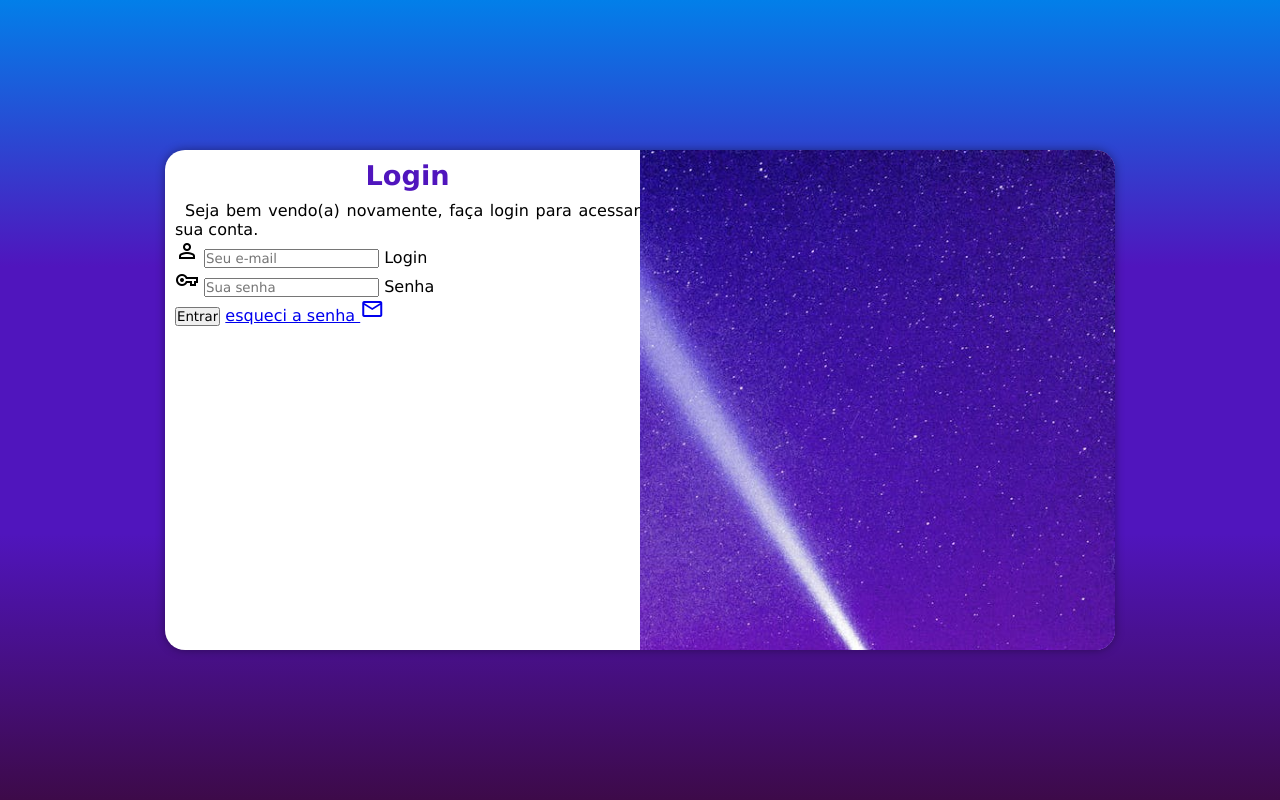
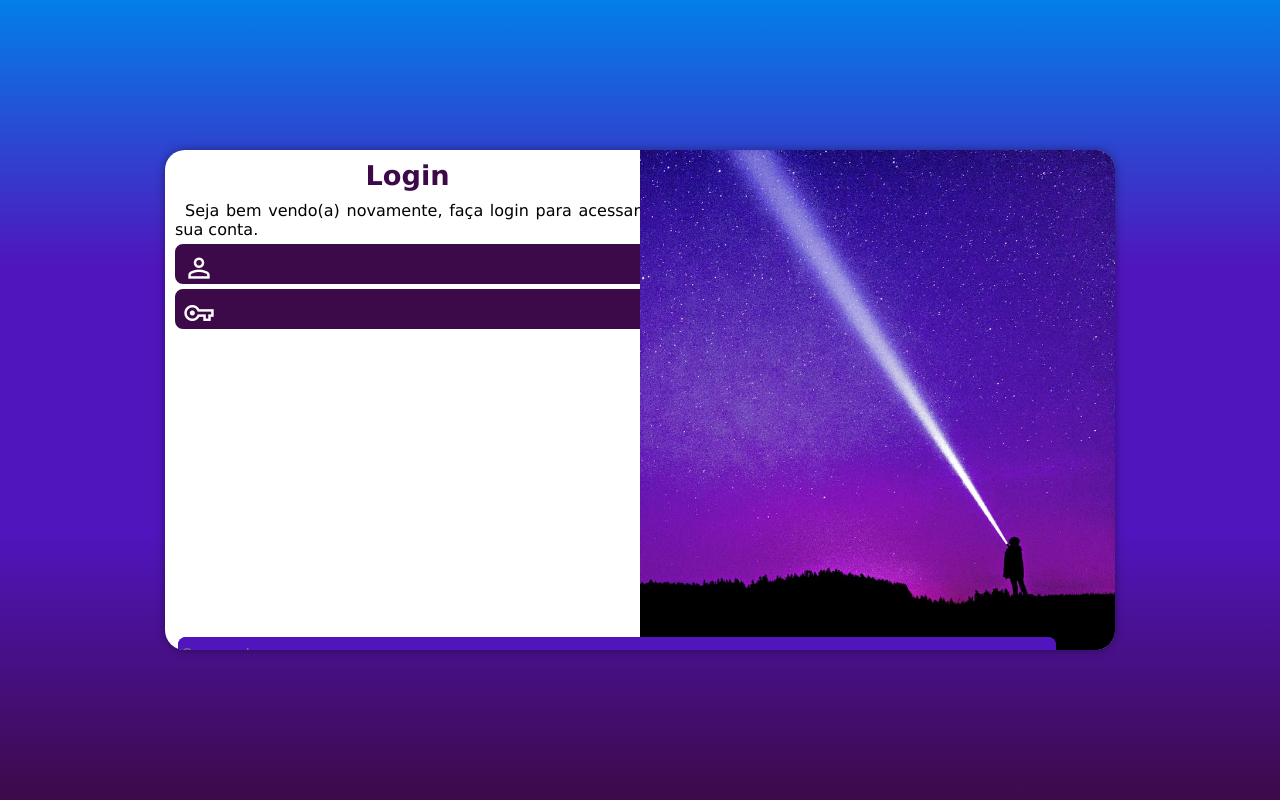
Before and after one commit to DHstation/projeto-login, a plain HTML site: page index.html in a window 1280 px wide. Drawn offline with nearby package versions, Linux system fonts and the light colour scheme.

Commit message:
aplicação de estilos nos formulários

```diff
--- a/estilos/media-query.css
+++ b/estilos/media-query.css
@@ -6,19 +6,19 @@
   }
 
   section#login {
-    width: 90vw;
+    width: 80vw;
   }
 
   section#login > div#imagem {
     float: left;
-    width: 30vw;
-    height: 100vh;
+    width: 30%;
+    height: 100%;
     background-position: left center;
   }
 
   section#login > div#formlario {
     float: right;
-    width: 70vw;
+    width: 70%;
   }
 
   section#login > div#formulario > p {
@@ -38,7 +38,7 @@
   section#login > div#imagem {
     float: right;
     width: 50%;
-    height: 100vh;
+    height: 100%;
     background-position: right center;
   }
 
--- a/estilos/style.css
+++ b/estilos/style.css
@@ -20,7 +20,7 @@
 }
 
 body, html {
-  background-color: var(--azul);
+  background-color: #110528;
   height: 100vh;
   width: 100vw;
 }
@@ -61,9 +61,48 @@ section#login > div#formulario {
 }
 
 section#login > div#formulario > h1 {
-  color: var(--azul);
+  color: var(--roxo);
   text-align: center;
   margin-bottom: 10px;
+}
+
+form > div.campo {
+  background-color: var(--roxo);
+  border: 3px solid var(--roxo);
+  display: block;
+  color: white;
+  width: 100%;
+  height: 40px;
+  border-radius: 8px;
+  margin: 5px 0px;
+}
+
+div.campo label {
+  display: none;
+}
+
+div.campo i {
+  font-size: 2em;
+  width: 40px;
+  padding: 5px;
+}
+
+div.campo input {
+  background-color: var(--azul);
+  color: white;
+  font-size: 1em;
+  width: calc(100% - 46px);
+  height: 100%;
+  transform: translateY(-13px);
+  border: 0px;
+  border-radius: 8px;
+  padding: 4px;
+}
+
+div.campo > input:focus-within {
+  background-color: white;
+  color: black;
+  border: none;
 }
 
 section#login > div#formulario > p {
@@ -71,3 +110,43 @@ section#login > div#formulario > p {
   text-indent: 10px;
   font-size: 0.8em;
 }
+
+form > input[type=submit] {
+  display: block;
+  font-size: 1em;
+  width: 100%;
+  height: 40px;
+  background-color: var(--azul);
+  color: white;
+  border: none;
+  border-radius: 5px;
+  cursor: pointer;
+}
+
+form > input[type=submit]:hover {
+  background-color: var(--roxo);
+}
+
+form > a.botao {
+  display: block;
+  text-align: center;
+  font-size: 1em;
+  width: 100%;
+  height: 30px;
+  background-color: var(--azul-claro);
+  color: white;
+  border: 1px solid var(--roxo);
+  text-decoration: none;
+  border-radius: 5px;
+  margin-top: 5px;
+  padding: 5px;
+}
+
+form > a.botao:hover {
+  border: 1px solid var(--azul-claro);
+  background-color: var(--roxo);
+}
+
+form > a.botao > i {
+  font-size: 0.8em;
+}
--- a/index.html
+++ b/index.html
@@ -29,7 +29,7 @@
             <label for="isenha">Senha</label>
           </div>
           <input type="submit" value="Entrar">
-          <a href="esqueci.html">
+          <a href="esqueci.html" class="botao" target="_blank">
             esqueci a senha <i class="material-symbols-outlined">mail</i>
           </a>
         </form>
```
